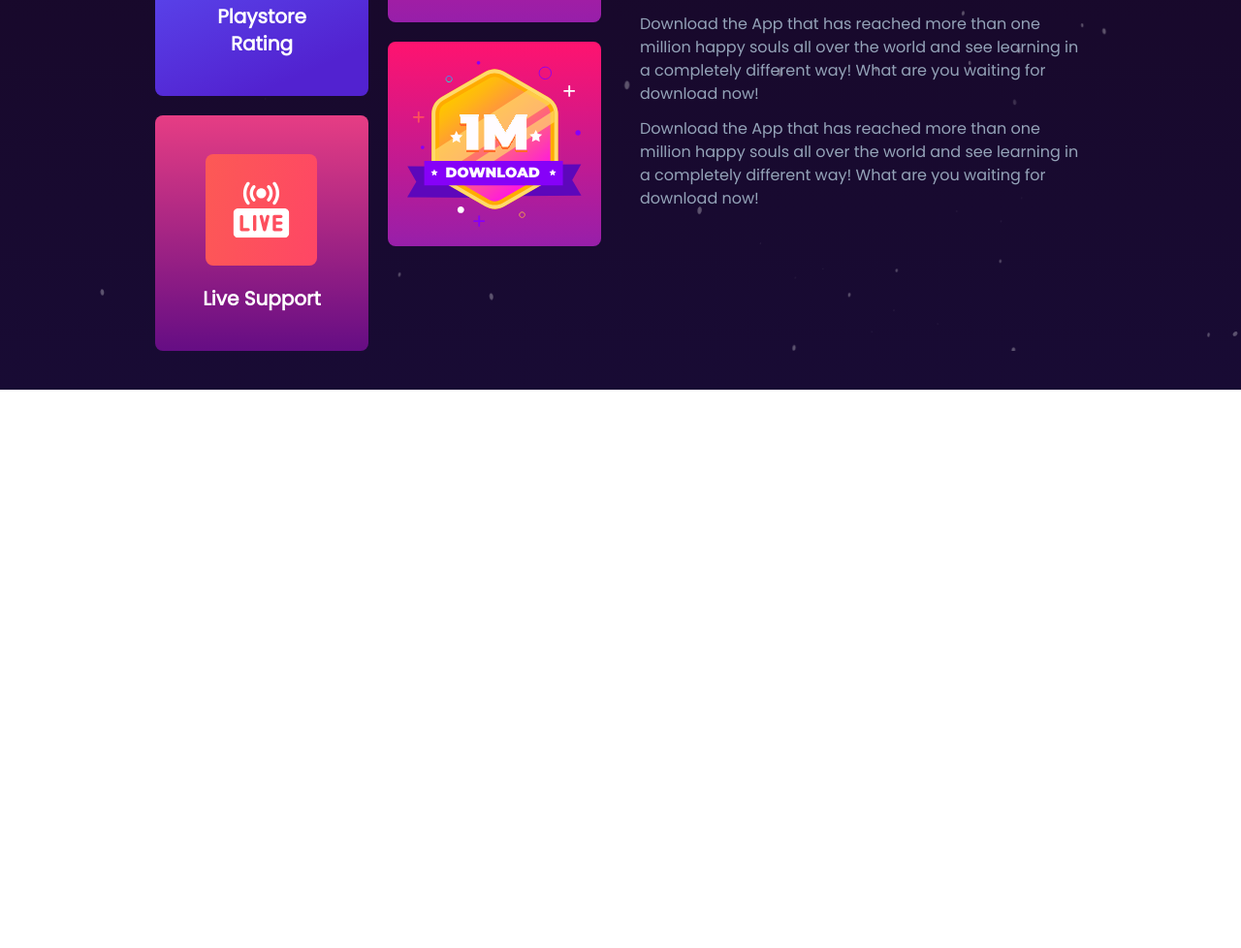
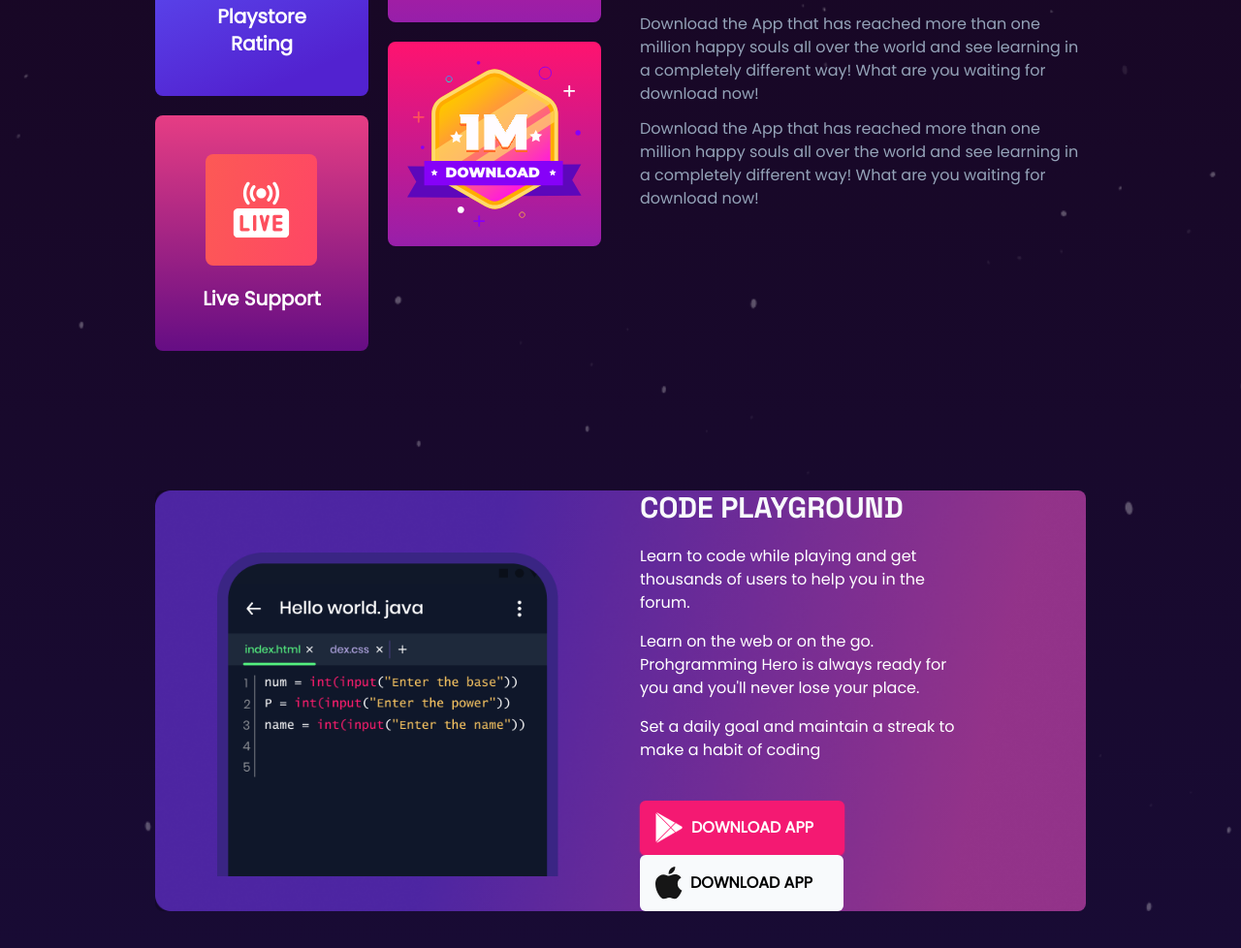
Before and after one commit to h-zahar/programming-hero, a website: page src/index.html in a window 1280 px wide. Shown: the part 971-1949 px from the top of the page at 97% size. Before the commit the page ends 1373 px from the top, so only its background shows below. Drawn offline with Linux system fonts and the light colour scheme; files whose address does not match are found by name.

Commit message:
Added Codeground Section

```diff
--- a/src/index.html
+++ b/src/index.html
@@ -138,6 +138,34 @@
       </div>
     </div>
 
+    <div class="xl:mx-40 md:mx-28 sm:mx-16 mx-5 mt-36 mb-10">
+      <div style="background: linear-gradient(0deg, rgba(0, 0, 0, 0.2), rgba(0, 0, 0, 0.2)), url('./assets/images/bg-codeground.png'); background-size: cover;" class="grid md:grid-cols-2 grid-cols-1 rounded-lg">
+        <diV>
+          <div>
+            <img class="md:p-16 p-0 pb-0 md:pb-0" src="./assets/images/code-ground.png" />
+          </div>
+        </diV>
+
+        <div class="flex items-center md:mt-0 md:mb-0 mt-16 mb-5 ml-5 md:mr-28 mr-5">
+          <div>
+          <h2 class="text-3xl font-bold text-brand text-classic uppercase mb-5">Code Playground</h2>
+          <div class="text-base font-normal">
+            <p class="mb-4">Learn to code while playing and get thousands of users to help you in the forum.</p>
+            <p class="mb-4">Learn on the web or on the go. Prohgramming Hero is always ready for you and you'll never lose your place.</p>
+            <p class="">Set a daily goal and maintain a streak to make a habit of coding</p>
+          </div>
+
+          <div class="mt-10 flex flex-wrap">
+            <button class="shadow-sm shadow-primary bg-primary rounded-md pl-4 pr-8 py-3 flex items-center font-semibold uppercase mr-3"><img class="mr-2" src="./assets/icons/play-store.svg" /> <span class="hidden md:inline-block">Download App</span>
+            </button>
+            <button class="bg-classic rounded-md pl-4 pr-8 py-3 flex items-center text-dark font-semibold uppercase"><img class="mr-2" src=".//assets/icons/apple-store.svg" /> <span class="hidden md:inline-block">Download App</span></button>
+          </div>
+          </div>
+
+        </div>
+      </div>
+    </div>
+
   </div>
 </body>
 </html>
```
Also changed, not shown: dist/output.css, src/assets/images/bg-codeground.png (added), src/assets/images/code-ground.png (added).
